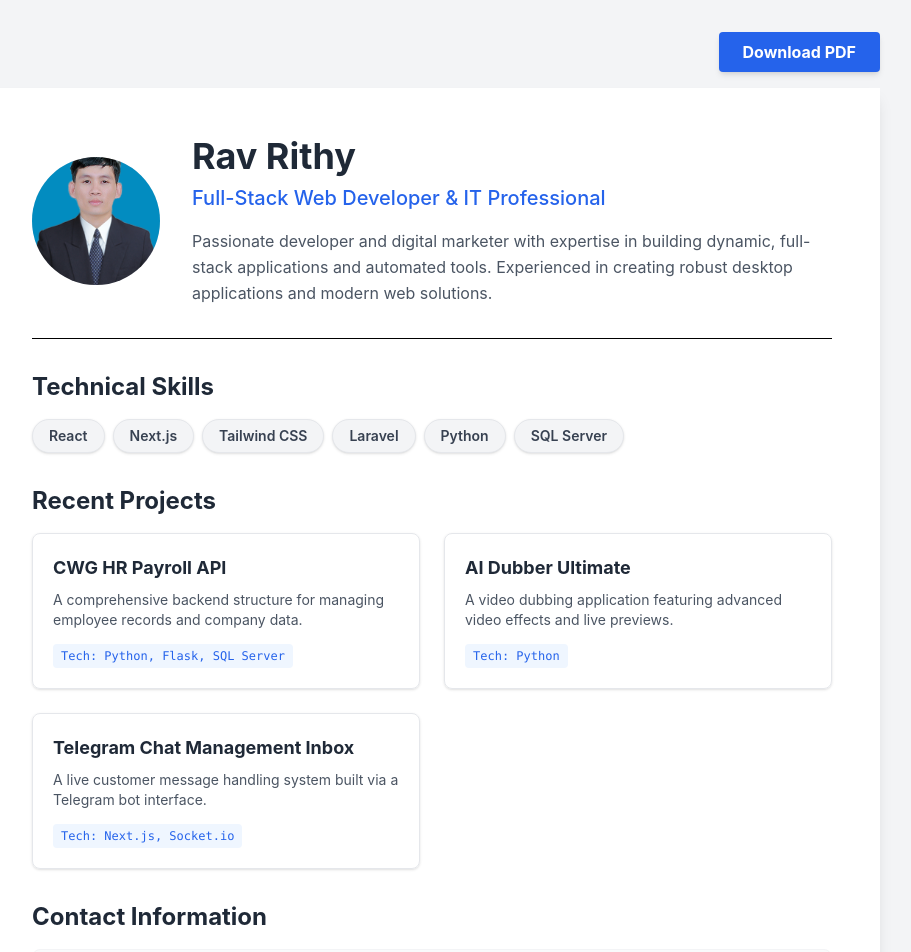
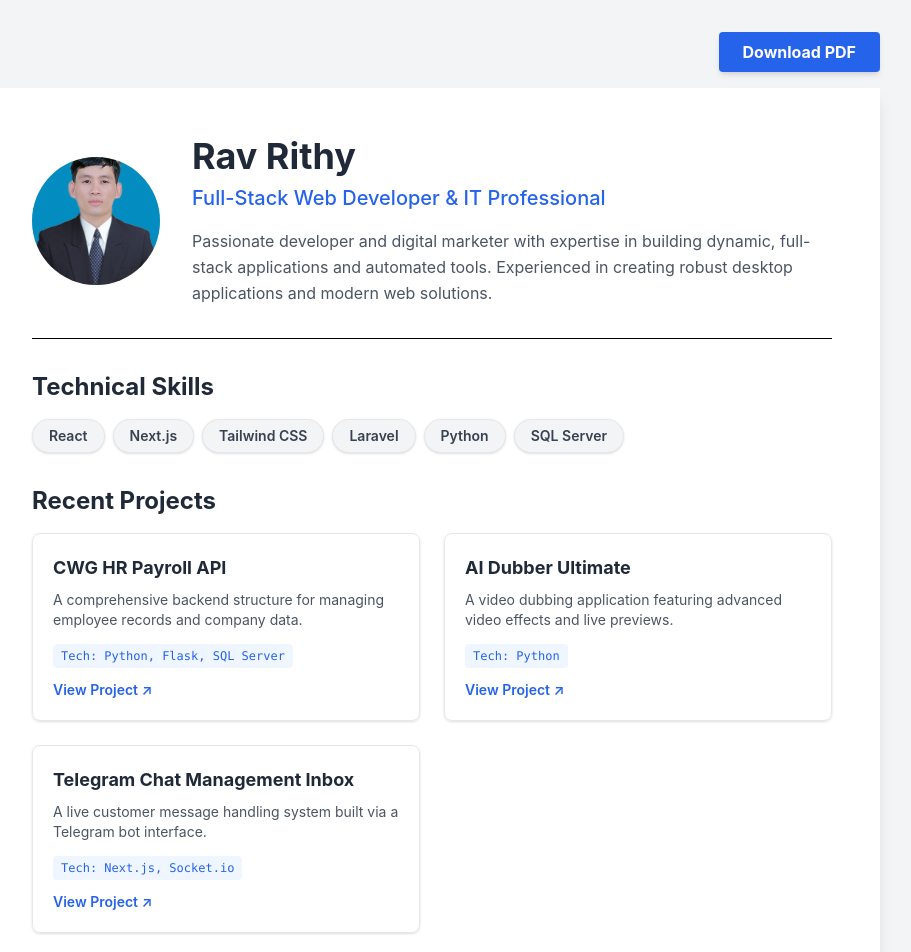
Before and after one commit to RithyRav/personal-portfolio, a React (Vite) app: page / in a window 1280 px wide. Shown: the top 952 px of the page, without its empty margins (208-1119 px from the left). Built offline with nearby package versions, Linux system fonts and the light colour scheme.

Commit message:
Enhance project display with links and layout adjustments
Updated project sections to include project links and improved layout.

```diff
--- a/src/App.jsx
+++ b/src/App.jsx
@@ -68,23 +68,43 @@ function App() {
         <section className="mb-8">
           <h3 className="text-2xl font-bold text-[#1f2937] mb-4">Recent Projects</h3>
           <div className="grid grid-cols-1 md:grid-cols-2 gap-6">
-            <div className="border border-[#e5e7eb] rounded-lg p-5 shadow-sm hover:shadow-md transition-shadow">
+
+            {/* Project 1 */}
+            <div className="border border-[#e5e7eb] rounded-lg p-5 shadow-sm hover:shadow-md transition-shadow flex flex-col">
               <h4 className="text-lg font-bold text-[#1f2937]">CWG HR Payroll API</h4>
-              <p className="text-[#4b5563] text-sm mt-2 mb-3">A comprehensive backend structure for managing employee records and company data.</p>
-              <div className="text-xs text-[#2563eb] font-mono bg-[#eff6ff] inline-block px-2 py-1 rounded">Tech: Python, Flask, SQL Server</div>
+              <p className="text-[#4b5563] text-sm mt-2 mb-3 flex-grow">A comprehensive backend structure for managing employee records and company data.</p>
+              <div className="mb-3">
+                <span className="text-xs text-[#2563eb] font-mono bg-[#eff6ff] inline-block px-2 py-1 rounded">Tech: Python, Flask, SQL Server</span>
+              </div>
+              <a href="#" target="_blank" rel="noopener noreferrer" className="text-[#2563eb] text-sm font-semibold hover:underline inline-flex items-center gap-1">
+                View Project ↗
+              </a>
             </div>
 
-            <div className="border border-[#e5e7eb] rounded-lg p-5 shadow-sm hover:shadow-md transition-shadow">
+            {/* Project 2 */}
+            <div className="border border-[#e5e7eb] rounded-lg p-5 shadow-sm hover:shadow-md transition-shadow flex flex-col">
               <h4 className="text-lg font-bold text-[#1f2937]">AI Dubber Ultimate</h4>
-              <p className="text-[#4b5563] text-sm mt-2 mb-3">A video dubbing application featuring advanced video effects and live previews.</p>
-              <div className="text-xs text-[#2563eb] font-mono bg-[#eff6ff] inline-block px-2 py-1 rounded">Tech: Python</div>
+              <p className="text-[#4b5563] text-sm mt-2 mb-3 flex-grow">A video dubbing application featuring advanced video effects and live previews.</p>
+              <div className="mb-3">
+                <span className="text-xs text-[#2563eb] font-mono bg-[#eff6ff] inline-block px-2 py-1 rounded">Tech: Python</span>
+              </div>
+              <a href="#" target="_blank" rel="noopener noreferrer" className="text-[#2563eb] text-sm font-semibold hover:underline inline-flex items-center gap-1">
+                View Project ↗
+              </a>
             </div>
 
-            <div className="border border-[#e5e7eb] rounded-lg p-5 shadow-sm hover:shadow-md transition-shadow">
+            {/* Project 3 */}
+            <div className="border border-[#e5e7eb] rounded-lg p-5 shadow-sm hover:shadow-md transition-shadow flex flex-col">
               <h4 className="text-lg font-bold text-[#1f2937]">Telegram Chat Management Inbox</h4>
-              <p className="text-[#4b5563] text-sm mt-2 mb-3">A live customer message handling system built via a Telegram bot interface.</p>
-              <div className="text-xs text-[#2563eb] font-mono bg-[#eff6ff] inline-block px-2 py-1 rounded">Tech: Next.js, Socket.io</div>
+              <p className="text-[#4b5563] text-sm mt-2 mb-3 flex-grow">A live customer message handling system built via a Telegram bot interface.</p>
+              <div className="mb-3">
+                <span className="text-xs text-[#2563eb] font-mono bg-[#eff6ff] inline-block px-2 py-1 rounded">Tech: Next.js, Socket.io</span>
+              </div>
+              <a href="#" target="_blank" rel="noopener noreferrer" className="text-[#2563eb] text-sm font-semibold hover:underline inline-flex items-center gap-1">
+                View Project ↗
+              </a>
             </div>
+
           </div>
         </section>
 
```
